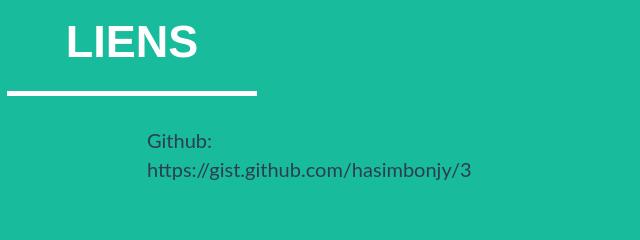
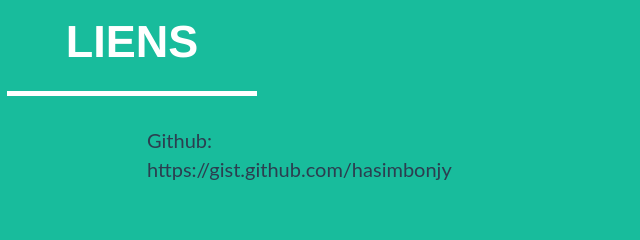
Before and after one commit to jnetadmin/rattrapageMOOC, a plain HTML site: page index.html in a window 1280 px wide. Shown: the part 1920-2160 px from the top of the page, 508-1148 px from the left. Drawn offline with nearby package versions, Linux system fonts and the light colour scheme.

Commit message:
Update index.html

```diff
--- a/index.html
+++ b/index.html
@@ -159,7 +159,7 @@
                     <p><a href="https://hasimbonjy.wordpress.com/">Site:<br/>Hasimbonjy.wordpress.com</a></p>
                 </div>
                 <div class="col-lg-4">
-                    <p><a href="https://gist.github.com/hasimbonjy/">Github:<br/>https://gist.github.com/hasimbonjy/3</a></p>
+                    <p><a href="https://gist.github.com/hasimbonjy/">Github:<br/>https://gist.github.com/hasimbonjy</a></p>
                 </div>
 
             </div>
```
